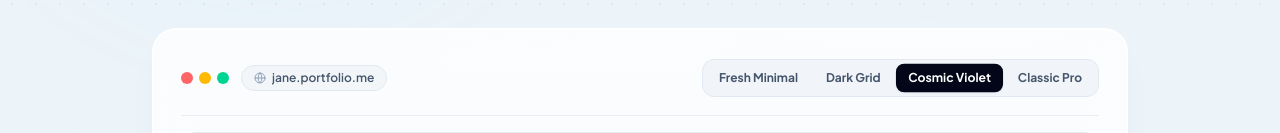
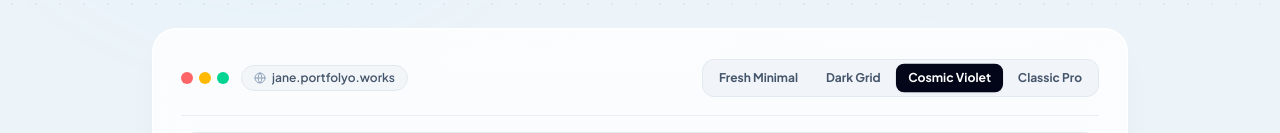
Before and after one commit to kaushalsahu07/resume, a React (Vite) app in the folder frontend/: page / in a window 1280 px wide. Shown: the part 776-909 px from the top of the page. Built offline with nearby package versions, Linux system fonts and the light colour scheme; no server answers.

Commit message:
feat: implement portfolio editor with live preview, AI-assisted content generation, and cloud-backed syncing

```diff
--- a/frontend/src/lib/portfolioUrl.ts
+++ b/frontend/src/lib/portfolioUrl.ts
@@ -20,8 +20,8 @@ export function getPortfolioPublicUrl(slug: string): string {
     return `${protocol}//${hostname}${port}/p/${slug}`
   }
 
-  // Production custom domain (e.g. portfolio.me)
+  // Production custom domain (e.g. portfolyo.works)
   const rootDomain = hostname.replace(/^(www\.|app\.)/, '')
-  const baseDomain = rootDomain || 'portfolio.me'
+  const baseDomain = rootDomain || 'portfolyo.works'
   return `${protocol}//${slug}.${baseDomain}${port}`
 }
--- a/frontend/src/pages/Editor.tsx
+++ b/frontend/src/pages/Editor.tsx
@@ -1065,7 +1065,7 @@ export default function Editor() {
               onChange={e => handleUpdate({ slug: e.target.value.toLowerCase().replace(/[^a-z0-9-]/g, '-') })}
               placeholder="yourname"
             />
-            <span className="text-slate-500 font-medium">.portfolio.me</span>
+            <span className="text-slate-500 font-medium">.portfolyo.works</span>
           </div>
 
           {/* Publish & Share button */}
@@ -1121,7 +1121,7 @@ export default function Editor() {
                   <div className="w-2.5 h-2.5 rounded-full bg-emerald-400" />
                 </div>
                 <div className="flex-1 max-w-xs mx-auto bg-white rounded-md px-2.5 py-0.5 text-[11px] text-slate-600 text-center font-mono border border-slate-200 shadow-2xs truncate">
-                  {portfolio.slug}.portfolio.me
+                  {portfolio.slug}.portfolyo.works
                 </div>
               </div>
               {/* Desktop Render (Scaled Iframe) */}
--- a/frontend/src/pages/Landing.tsx
+++ b/frontend/src/pages/Landing.tsx
@@ -45,7 +45,7 @@ export default function Landing() {
     },
     {
       q: "Can I connect a custom domain or export the code?",
-      a: "You get a free permanent shareable URL (yourname.portfolio.me). You can share it directly on job applications, LinkedIn, and email signatures."
+      a: "You get a free permanent shareable URL (yourname.portfolyo.works). You can share it directly on job applications, LinkedIn, and email signatures."
     }
   ]
 
@@ -190,7 +190,7 @@ export default function Landing() {
                 </div>
                 <div className="flex items-center gap-1.5 bg-slate-100/90 border border-slate-200 px-3 py-1 rounded-full text-xs font-semibold text-slate-600 truncate max-w-[200px] sm:max-w-none">
                   <Globe className="w-3 h-3 text-slate-400 shrink-0" />
-                  <span className="truncate">jane.portfolio.me</span>
+                  <span className="truncate">jane.portfolyo.works</span>
                 </div>
               </div>
 
@@ -480,7 +480,7 @@ export default function Landing() {
                     </li>
                     <li className="flex items-start gap-2.5">
                       <Check className="w-4 h-4 text-emerald-600 shrink-0 mt-0.5" />
-                      <span>Instant 1-click shareable URL (<span className="text-blue-600">you.portfolio.me</span>)</span>
+                      <span>Instant 1-click shareable URL (<span className="text-blue-600">you.portfolyo.works</span>)</span>
                     </li>
                     <li className="flex items-start gap-2.5">
                       <Check className="w-4 h-4 text-emerald-600 shrink-0 mt-0.5" />
@@ -552,7 +552,7 @@ export default function Landing() {
                   Free Custom Subdomain
                 </h4>
                 <p className="text-slate-500 text-sm leading-relaxed">
-                  Get your own shareable live link (<span className="text-slate-800 font-medium">name.portfolio.me</span>) to share on applications & LinkedIn.
+                  Get your own shareable live link (<span className="text-slate-800 font-medium">name.portfolyo.works</span>) to share on applications & LinkedIn.
                 </p>
               </div>
 
--- a/frontend/src/pages/PublicPortfolio.tsx
+++ b/frontend/src/pages/PublicPortfolio.tsx
@@ -20,7 +20,7 @@ export function getSubdomainFromHostname(hostname = window.location.hostname): s
 
     if (!isLocalhost && parts.length >= 3 && !isPaas) {
       const sub = parts[0].toLowerCase()
-      if (!['www', 'app', 'api', 'admin', 'portfolio'].includes(sub)) {
+      if (!['www', 'app', 'api', 'admin', 'portfolio', 'portfolyo'].includes(sub)) {
         return sub
       }
     }
```
Also changed, not shown: 1 other file (tests, documents, lock files or other folders).
